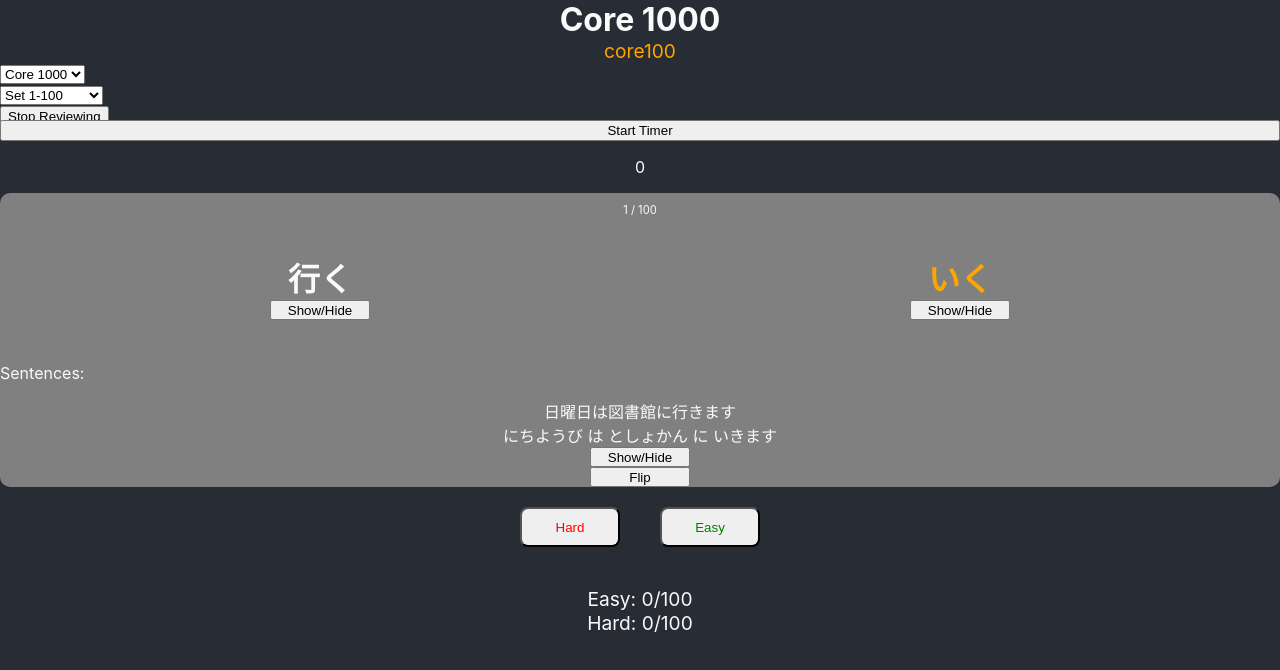
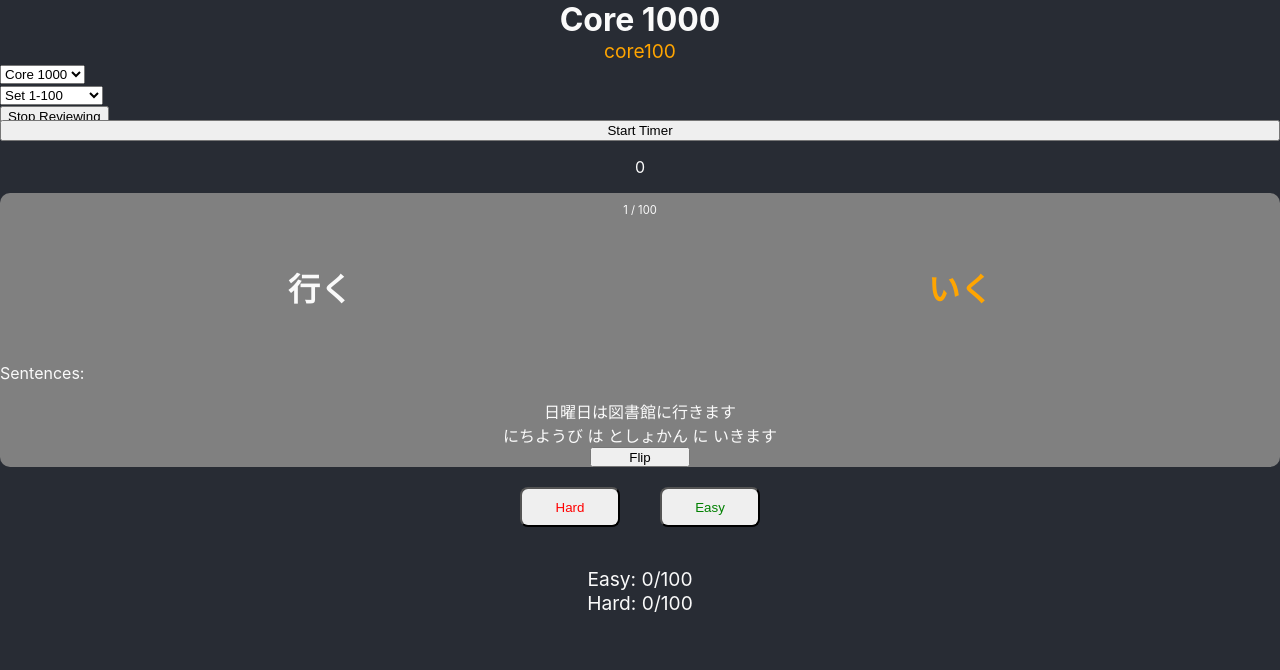
Before and after one commit to licebeam/kaze-app, a React (Create React App) app: page / in a window 1280 px wide. Shown: the top 670 px of the page. Built offline with nearby package versions, Linux system fonts and the light colour scheme.

Commit message:
removes show hide buttons, un-needed

```diff
--- a/src/components/Card.jsx
+++ b/src/components/Card.jsx
@@ -121,21 +121,14 @@ class Card extends Component {
                 </Section>
                 <Row>
                   <Section className='kana1'>
-                    {showKanji ? (
                     <div>
                       {cards[place].kan}
                     </div>
-                    ) : null}
-
-                    <button onClick={() => this.setState({ showKanji: !showKanji })}>Show/Hide</button>
                   </Section>
                   <Section className='kana2'>
-                    {showKana ? (
                     <div>
                       {cards[place].tran !== 'null' ? cards[place].tran : null}
                     </div>
-                    ) : null}
-                    <button onClick={() => this.setState({ showKana: !showKana })}>Show/Hide</button>
                   </Section>
                 </Row>
                 <div>Translation:</div>
@@ -144,7 +137,6 @@ class Card extends Component {
                 </Section>
                 <div>Sentences:</div>
                 <Section className='sentences'>
-                  {showSentences ? (
                   <div>
                     {cards[place].sentences !== 'null' ? cards[place].sentences.split('。')[0] : null}
                     <br></br>
@@ -152,9 +144,6 @@ class Card extends Component {
                     <br></br>
                     {cards[place].sentences !== 'null' ? cards[place].sentences.split('。')[2] : null}
                   </div>
-                  ) : null}
-
-                  <button onClick={() => this.setState({ showSentences: !showSentences })}>Show/Hide</button>
                 </Section>
               </div>
             ) : (
@@ -164,24 +153,19 @@ class Card extends Component {
                   </Section>
                   <Row>
                     <Section className='kana1'>
-                      {showKanji ? (<div>{cards[place].kan}</div>) : null}
-                      <button onClick={() => this.setState({ showKanji: !showKanji })}>Show/Hide</button>
+                      <div>{cards[place].kan}</div>
                     </Section>
                     <Section className='kana2'>
-                      {showKana ? (<div>{cards[place].tran !== 'null' ? cards[place].tran : null}</div>) : null}
-                      <button onClick={() => this.setState({ showKana: !showKana })}>Show/Hide</button>
+                      <div>{cards[place].tran !== 'null' ? cards[place].tran : null}</div>
                     </Section>
                   </Row>
                   <p>Sentences:</p>
                   <Section className='sentences'>
-                    {showSentences ? (
                     <div>
                       {cards[place].sentences !== 'null' ? cards[place].sentences.split('。')[0] : null}
                       <br></br>
                       {cards[place].sentences !== 'null' ? cards[place].sentences.split('。')[1] : null}
                     </div>
-                    ) : null}
-                    <button onClick={() => this.setState({ showSentences: !showSentences })}>Show/Hide</button>
                   </Section>
                 </div>
               )
```
Lines whose indentation alone changed are shown as unchanged.
